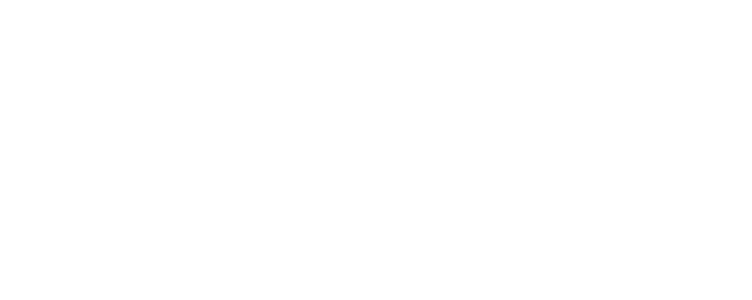
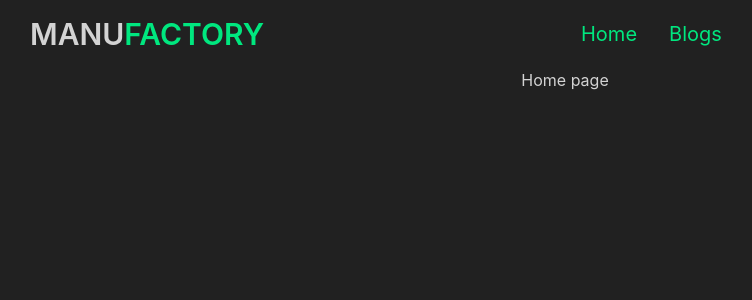
Before and after one commit to MdSami1998/manufactory-client, a React (Create React App) app: page / in a window 1280 px wide. Shown: the top 300 px of the page, without its empty margins (75-827 px from the left). Built offline with nearby package versions, Linux system fonts and the light colour scheme.

Commit message:
navbar added

```diff
--- a/public/index.html
+++ b/public/index.html
@@ -24,7 +24,7 @@
       work correctly both with client-side routing and a non-root public URL.
       Learn how to configure a non-root public URL by running `npm run build`.
     -->
-    <title>React App</title>
+    <title>Manufactory</title>
   </head>
   <body>
     <noscript>You need to enable JavaScript to run this app.</noscript>
--- a/src/App.js
+++ b/src/App.js
@@ -1,10 +1,19 @@
-import logo from './logo.svg';
 import './App.css';
+import Navbar from './Pages/Shared/Navbar/Navbar';
+import { Route, Routes } from 'react-router-dom';
+import Home from './Pages/Home/Home';
+import Blogs from './Pages/Blogs/Blogs'
+import NotFound from './Pages/Shared/NotFound/NotFound'
 
 function App() {
   return (
     <div className="App">
-
+      <Navbar></Navbar>
+      <Routes>
+        <Route path='/' element={<Home></Home>}></Route>
+        <Route path='/blog' element={<Blogs></Blogs>}></Route>
+        <Route path='*' element={<NotFound></NotFound>}></Route>
+      </Routes>
      </div>
   );
 }
--- /dev/null
+++ b/src/Pages/Blogs/Blogs.js
@@ -0,0 +1,11 @@
+import React from 'react';
+
+const Blogs = () => {
+    return (
+        <div>
+            <h1>This is blog page</h1>
+        </div>
+    );
+};
+
+export default Blogs;
--- /dev/null
+++ b/src/Pages/Home/Banner.js
@@ -0,0 +1,10 @@
+import React from 'react';
+
+const Banner = () => {
+    return (
+        <div className="bg-[url('../../assets/banner.jpg)]">
+        </div>
+    );
+};
+
+export default Banner;
--- /dev/null
+++ b/src/Pages/Home/Home.js
@@ -0,0 +1,11 @@
+import React from 'react';
+
+const Home = () => {
+    return (
+        <div>
+            <h1>Home page</h1>
+        </div>
+    );
+};
+
+export default Home;
--- /dev/null
+++ b/src/Pages/Shared/Footer/Footer.js
@@ -0,0 +1,11 @@
+import React from 'react';
+
+const Footer = () => {
+    return (
+        <div>
+            <h1>This is footer</h1>
+        </div>
+    );
+};
+
+export default Footer;
--- /dev/null
+++ b/src/Pages/Shared/Loading/Loading.js
@@ -0,0 +1,13 @@
+import React from 'react';
+
+const Loading = () => {
+    return (
+        <div className="flex items-center justify-center h-screen space-x-2 animate-bounce">
+            <div className="w-8 h-8 bg-blue-400 rounded-full"></div>
+            <div className="w-8 h-8 bg-green-400 rounded-full"></div>
+            <div className="w-8 h-8 bg-black rounded-full"></div>
+        </div>
+    );
+};
+
+export default Loading;
--- /dev/null
+++ b/src/Pages/Shared/Navbar/Navbar.js
@@ -0,0 +1,33 @@
+import React from 'react';
+import { Link } from 'react-router-dom';
+
+const Navbar = () => {
+    const menuItems = <>
+        <li><Link className='text-accent' to='/'>Home</Link></li>
+        <li><Link className='text-accent' to='/blog'>Blogs</Link></li>
+    </>
+    return (
+        <div className='px-0 md:px-20'>
+            <div className="navbar bg-base-100 text-xl">
+                <div className="navbar-start">
+                    <div className="dropdown">
+                        <label tabIndex="0" className="btn btn-ghost lg:hidden">
+                            <svg xmlns="http://www.w3.org/2000/svg" className="h-5 w-5" fill="none" viewBox="0 0 24 24" stroke="currentColor"><path strokeLinecap="round" strokeLinejoin="round" strokeWidth="2" d="M4 6h16M4 12h8m-8 6h16" /></svg>
+                        </label>
+                        <ul tabIndex="0" className="menu menu-compact dropdown-content mt-3 p-2 shadow bg-base-100 rounded-box w-52">
+                            {menuItems}
+                        </ul>
+                    </div>
+                    <Link className="btn btn-ghost uppercase text-3xl" to="/">Manu<span className='text-accent'>Factory</span> </Link>
+                </div>
+                <div className="navbar-center hidden lg:flex">
+                    <ul className="menu menu-horizontal p-0">
+                        {menuItems}
+                    </ul>
+                </div>
+            </div>
+        </div>
+    );
+};
+
+export default Navbar;
--- /dev/null
+++ b/src/Pages/Shared/NotFound/NotFound.js
@@ -0,0 +1,11 @@
+import React from 'react';
+
+const NotFound = () => {
+    return (
+        <div>
+            <h1>404 Page Not Found</h1>
+        </div>
+    );
+};
+
+export default NotFound;
--- a/tailwind.config.js
+++ b/tailwind.config.js
@@ -10,14 +10,14 @@
       {
         mytheme: {
           primary: "#a991f7",
-          secondary: "#f6d860",
+          // secondary: "#f6d860",
+          // secondary: "#F28C18",
+          secondary: "#DB7706",
           accent: "#00E77F",
           neutral: "#3d4451",
-          "base-100": "#ffffff",
+          "base-100": "#212121",
         },
       },
-      "dark",
-      "cupcake",
     ],
   },
   plugins: [require("daisyui")],
```
Also changed, not shown: 1 other file (tests, documents, lock files or other folders).
